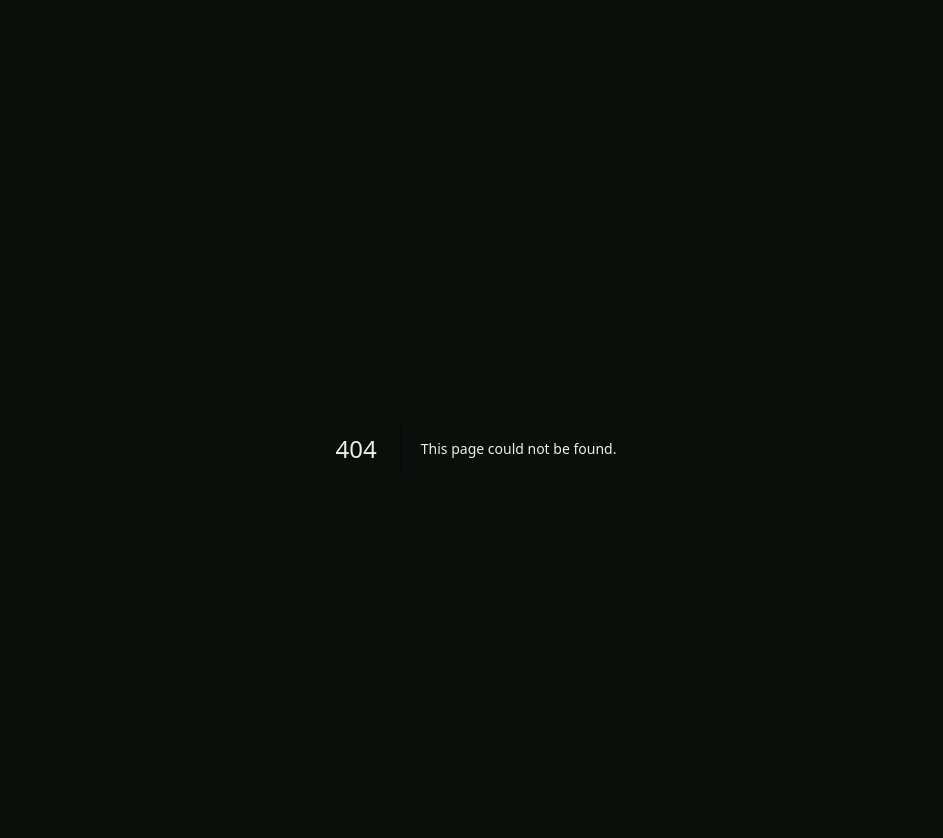
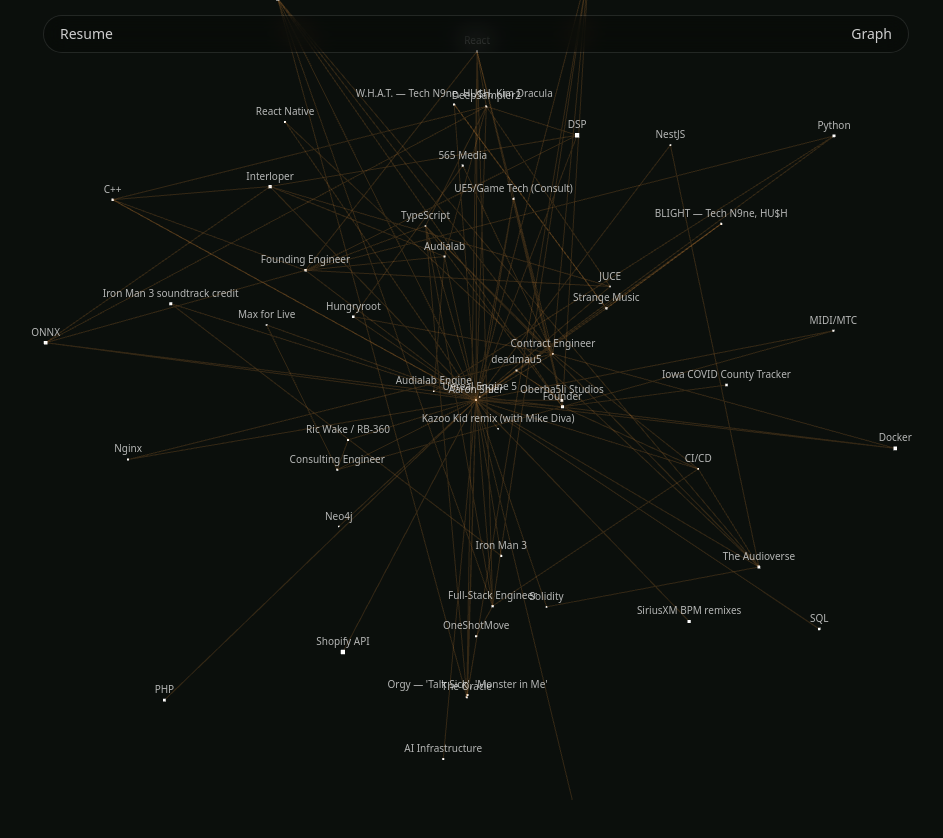
Before and after one commit to hushaudio/as-resume, a Next.js app: page /graph in a window 1280 px wide. Before the commit this address had no page. Shown: the top 838 px of the page, without its empty margins (164-1107 px from the left). After the commit the page ends 800 px from the top, so only its background shows below. Built offline with nearby package versions, Linux system fonts and the light colour scheme.

Commit message:
navigation foudnation steup

```diff
--- /dev/null
+++ b/src/app/graph/page.tsx
@@ -0,0 +1,5 @@
+import Graph from "@/components/Graph";
+
+export default function GraphPage() {
+  return <Graph />;
+}
--- a/src/app/layout.tsx
+++ b/src/app/layout.tsx
@@ -1,4 +1,5 @@
 import type { Metadata } from "next";
+import Link from "next/link";
 import { Geist, Geist_Mono } from "next/font/google";
 import "./globals.css";
 
@@ -22,10 +23,18 @@
   return (
     <html lang="en">
       <body className={`${geistSans.variable} ${geistMono.variable} antialiased`}>
+        {/* Transparent floating nav */}
+        <div className="fixed top-4 left-0 right-0 z-50 pointer-events-none">
+          <nav className="mx-auto max-w-4xl px-4">
+            <div className="flex items-center justify-between rounded-full bg-black/20 backdrop-blur-md px-4 py-2 ring-1 ring-white/10 pointer-events-auto">
+              <Link href="/resume" className="text-sm text-white/80 hover:text-white transition-colors">Resume</Link>
+              <Link href="/graph" className="text-sm text-white/80 hover:text-white transition-colors">Graph</Link>
+            </div>
+          </nav>
+        </div>
+
         <div className="min-h-screen bg-[color:var(--color-background)] text-[color:var(--color-foreground)]">
-          <div className="max-w-4xl mx-auto px-6 py-12">
-            {children}
-          </div>
+          {children}
         </div>
       </body>
     </html>
--- a/src/app/page.tsx
+++ b/src/app/page.tsx
@@ -1,11 +1,5 @@
-import Resume from "@/components/Resume";
-import Graph from "@/components/Graph";
+import { redirect } from "next/navigation";
 
 export default function Home() {
-  return (
-    <>
-      <Resume />
-      <Graph />
-    </>
-  );
+  redirect("/resume");
 }
--- /dev/null
+++ b/src/app/resume/page.tsx
@@ -0,0 +1,5 @@
+import Resume from "@/components/Resume";
+
+export default function ResumePage() {
+  return <Resume />;
+}
--- a/src/components/Graph.tsx
+++ b/src/components/Graph.tsx
@@ -582,14 +582,8 @@
   })();
 
   return (
-    <section className="mt-10">
-      <h2 className="text-xl font-medium text-accent">Interactive</h2>
-      <p className="mt-2 text-sm text-muted-foreground">
-        Knowledge graph of this resume. Click a node to explore related items.
-      </p>
-      <div className="mt-4">
-        <InteractiveScene graph={graph} />
-      </div>
-    </section>
+    <div className="fixed inset-0">{/* fullscreen, nav floats above */}
+      <InteractiveScene graph={graph} />
+    </div>
   );
 }
--- a/src/components/InteractiveScene.tsx
+++ b/src/components/InteractiveScene.tsx
@@ -105,7 +105,7 @@
   }, []);
 
   return (
-    <div ref={containerRef} className="relative w-full aspect-[16/9] overflow-hidden rounded-xl bg-white/5 ring-1 ring-white/10">
+    <div ref={containerRef} className="relative w-full h-full overflow-hidden" style={{ width: '100vw', height: '100vh' }}>
       {mounted && canWebGL ? (
         <Suspense
           fallback={<div className="absolute inset-0 grid place-items-center text-sm text-[color:var(--muted)]">Preparing 3D…</div>}
--- a/src/components/ThreeScene.tsx
+++ b/src/components/ThreeScene.tsx
@@ -10,6 +10,8 @@
   const [labels, setLabels] = useState<Array<{ id: string; label: string; type: string; x: number; y: number; visible: boolean }>>(
     []
   );
+  const isHoveringCanvasRef = useRef(false);
+  const isHoveringLabelRef = useRef(false);
 
   // Flatten nodes and links into simple arrays for minimal Three init
   const memo = useMemo(() => ({ nodes: graph.nodes, links: graph.links }), [graph]);
@@ -36,7 +38,7 @@
       controls.enableDamping = true;
       controls.dampingFactor = 0.08;
       controls.minDistance = 5;
-      controls.maxDistance = 15;
+      controls.maxDistance = 30;
 
       const resize = () => {
         const r = el.getBoundingClientRect();
@@ -233,16 +235,72 @@
           setHover(null);
       };
       const onPointerLeave = () => { setHover(null); renderer.domElement.style.cursor = "grab"; };
+      const onPointerEnter = () => { isHoveringCanvasRef.current = true; };
+      const onPointerLeaveCanvas = () => { isHoveringCanvasRef.current = false; };
+
       renderer.domElement.style.cursor = "grab";
       renderer.domElement.addEventListener("pointermove", onPointerMove);
       renderer.domElement.addEventListener("pointerleave", onPointerLeave);
+      renderer.domElement.addEventListener("pointerenter", onPointerEnter);
+      renderer.domElement.addEventListener("pointerleave", onPointerLeaveCanvas);
       controls.addEventListener("start", () => { isDragging = true; setHover(null); });
       controls.addEventListener("end", () => { isDragging = false; });
 
       let raf = 0;
       const tempVec = new THREE.Vector3();
+      const spherical = new THREE.Spherical();
+      let currentRotationSpeed = 0;
+      const targetRotationSpeed = 0.0004; // Even slower rotation speed (0.5x)
+      const targetVerticalSpeed = 0.00015; // Gentle vertical bobbing (0.5x)
+      const easingFactor = 0.02; // How quickly it eases in/out
+      let verticalPhase = 0; // Track vertical oscillation phase
+      const verticalAmplitude = 0.05; // radians offset for polar angle (~2.8deg)
+      let autoRotating = false; // track if auto-rotation is currently active
+      let basePhi = 0; // baseline polar angle when auto-rotation starts/resumes
+
+      const clamp = (v: number, min: number, max: number) => Math.max(min, Math.min(max, v));
+      const minPhi = 0.01;
+      const maxPhi = Math.PI - 0.01;
+
       const animate = () => {
         controls.update();
+
+        // Smoothly ease rotation speed based on hover/dragging state
+        // Stop rotation when hovering over canvas OR text labels, or when dragging
+        const targetSpeed = (!isHoveringCanvasRef.current && !isHoveringLabelRef.current && !isDragging) ? targetRotationSpeed : 0;
+        currentRotationSpeed += (targetSpeed - currentRotationSpeed) * easingFactor;
+
+        // Apply rotation if speed is above threshold
+        const toCam = camera.position.clone().sub(controls.target);
+        spherical.setFromVector3(toCam);
+
+        const nowActive = Math.abs(currentRotationSpeed) > 0.00001;
+        if (nowActive && !autoRotating) {
+          // Starting auto-rotation: align baseline to avoid vertical jump
+          const currentDesiredOffset = Math.sin(verticalPhase) * verticalAmplitude;
+          basePhi = clamp(spherical.phi - currentDesiredOffset, minPhi, maxPhi);
+          autoRotating = true;
+        }
+        if (!nowActive && autoRotating) {
+          // Stopping auto-rotation: keep camera where it is
+          autoRotating = false;
+        }
+
+        if (nowActive) {
+          // Horizontal azimuthal rotation (theta around Y axis)
+          spherical.theta += currentRotationSpeed;
+
+          // Gentle vertical modulation (phi) around baseline
+          verticalPhase += targetVerticalSpeed;
+          const desiredOffset = Math.sin(verticalPhase) * verticalAmplitude;
+          spherical.phi = clamp(basePhi + desiredOffset, minPhi, maxPhi);
+
+          // Write back to camera position
+          tempVec.setFromSpherical(spherical);
+          camera.position.copy(controls.target).add(tempVec);
+          camera.lookAt(controls.target);
+        }
+
         renderer.render(scene, camera);
 
         // Project 3D positions to screen for persistent labels
@@ -281,6 +339,8 @@
         window.removeEventListener("resize", resize);
         renderer.domElement.removeEventListener("pointermove", onPointerMove);
         renderer.domElement.removeEventListener("pointerleave", onPointerLeave);
+        renderer.domElement.removeEventListener("pointerenter", onPointerEnter);
+        renderer.domElement.removeEventListener("pointerleave", onPointerLeaveCanvas);
         scene.clear();
         pointGeo.dispose();
         lineGeo.dispose();
@@ -332,8 +392,14 @@
                 top: l.y,
                 transform: "translate(-50%, -120%)",
               }}
-              onMouseEnter={() => setHover({ id: l.id, label: l.label, type: l.type, x: l.x, y: l.y })}
-              onMouseLeave={() => setHover(null)}
+              onMouseEnter={() => {
+                setHover({ id: l.id, label: l.label, type: l.type, x: l.x, y: l.y });
+                isHoveringLabelRef.current = true;
+              }}
+              onMouseLeave={() => {
+                setHover(null);
+                isHoveringLabelRef.current = false;
+              }}
             >
               {l.label}
             </div>
```
